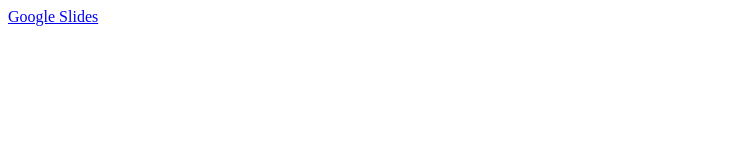
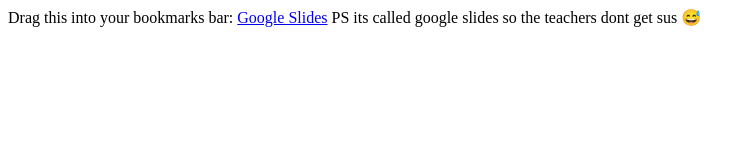
Before and after one commit to lazerkatsweirdstuff/Unblockmarklet, a plain HTML site: page index.html in a window 1280 px wide. Shown: the whole page, without its empty margins (0-755 px from the left). Drawn offline with Linux system fonts and the light colour scheme.

Commit message:
Update index.html

```diff
--- a/index.html
+++ b/index.html
@@ -6,6 +6,7 @@
     <title>Google Slides</title>
 </head>
 <body>
+    <a>Drag this into your bookmarks bar: </a>
     <a href="javascript:(function() {
         fetch('https://raw.githubusercontent.com/lazerkatsweirdstuff/Unblockmarklet/refs/heads/main/link.txt')
             .then(response => response.text())
@@ -14,5 +15,6 @@
             })
             .catch(error => alert('Error loading content: ' + error));
     })();">Google Slides</a>
+    <a>PS its called google slides so the teachers dont get sus 😅</a>
 </body>
 </html>
```
